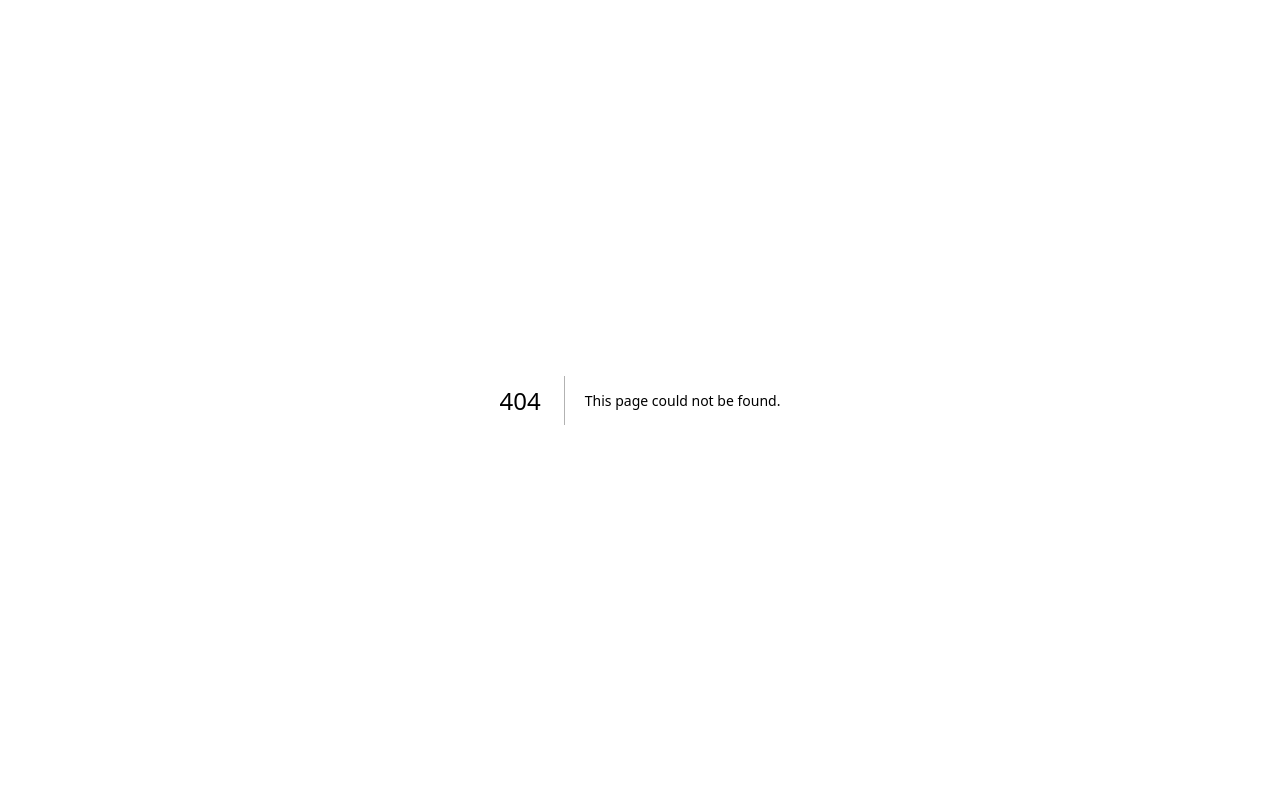
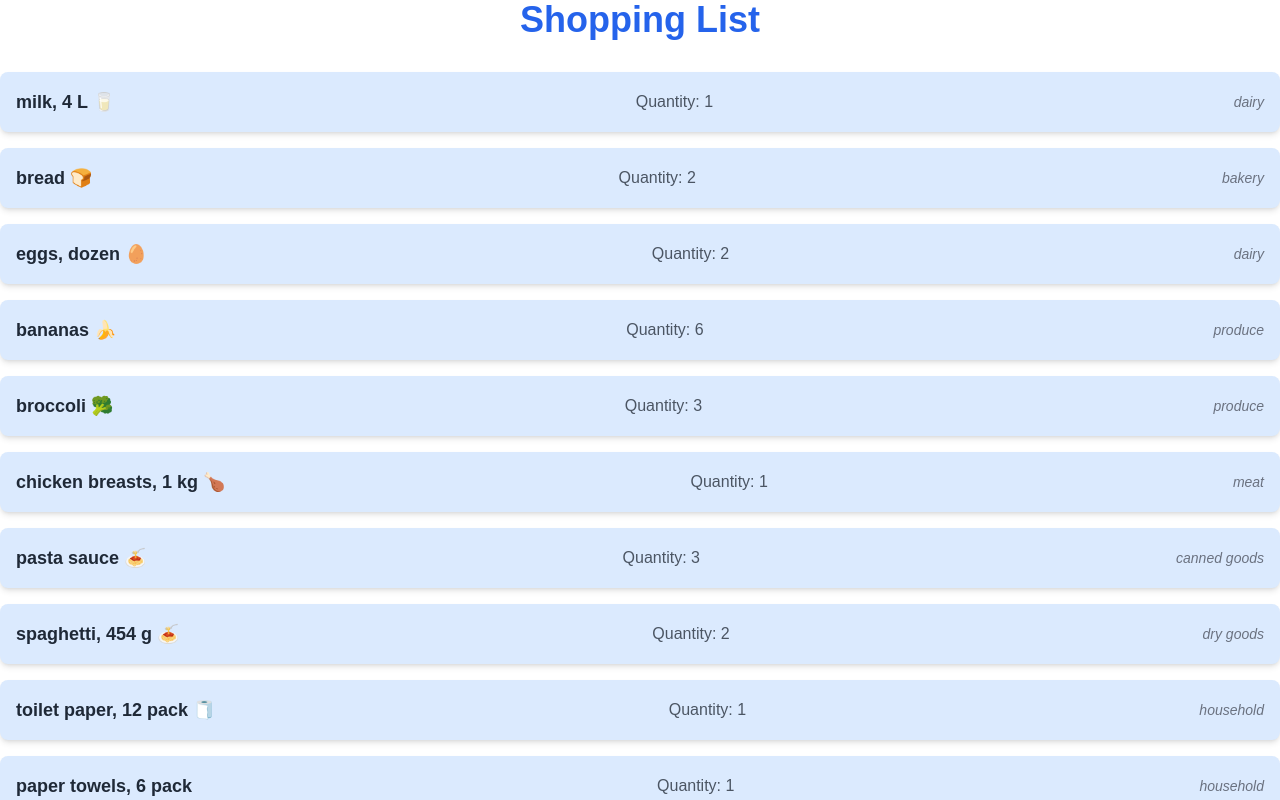
Before and after one commit to ulysses0511/cprg306-assignments, a Next.js app: page /week-3 in a window 1280 px wide. Before the commit this address had no page. Shown: the top 800 px of the page. Built offline with nearby package versions, Linux system fonts and the light colour scheme.

Commit message:
Completed week-3 Assignment

```diff
--- a/app/layout.js
+++ b/app/layout.js
@@ -13,7 +13,7 @@ const geistMono = localFont({
 });
 
 export const metadata = {
-  title: "Create Next App",
+  title: "Shopping List",
   description: "Generated by create next app",
 };
 
--- a/app/page.js
+++ b/app/page.js
@@ -4,7 +4,10 @@ export default function Home(){
   return(
     <main>
       <h1>CPRG 306: Web Development 2 - Assignments</h1>
-      <Link href="/week-2">Week 2 Assignment</Link>
+      <ul>
+        <li><Link href="/week-2">Week 2 Assignment</Link></li>
+        <li><Link href="/week-3">Week 3 Assignment</Link></li>
+      </ul>
     </main>
   );
 };
--- a/app/week-2/page.js
+++ b/app/week-2/page.js
@@ -7,4 +7,4 @@ export default function page(){
             <StudentInfo />
         </main>
     );
-}
+};
--- /dev/null
+++ b/app/week-3/item-list.js
@@ -0,0 +1,108 @@
+import Item from './item';
+
+function ItemList(){
+    const item1 = {
+        name: "milk, 4 L 🥛",
+        quantity: 1,
+        category: "dairy",
+      };
+
+    const item2 = {
+      name: "bread 🍞",
+      quantity: 2,
+      category: "bakery",
+    };
+
+    const item3 = {
+      name: "eggs, dozen 🥚",
+      quantity: 2,
+      category: "dairy",
+    };
+
+    const item4 = {
+      name: "bananas 🍌",
+      quantity: 6,
+      category: "produce",
+    };
+
+    const item5 = {
+      name: "broccoli 🥦",
+      quantity: 3,
+      category: "produce",
+    };
+
+    const item6 = {
+      name: "chicken breasts, 1 kg 🍗",
+      quantity: 1,
+      category: "meat",
+    };
+
+    const item7 = {
+      name: "pasta sauce 🍝",
+      quantity: 3,
+      category: "canned goods",
+    };
+
+    const item8 = {
+      name: "spaghetti, 454 g 🍝",
+      quantity: 2,
+      category: "dry goods",
+    };
+
+    const item9 = {
+      name: "toilet paper, 12 pack 🧻",
+      quantity: 1,
+      category: "household",
+    };
+
+    const item10 = {
+      name: "paper towels, 6 pack",
+      quantity: 1,
+      category: "household",
+    };
+
+    const item11 = {
+      name: "dish soap 🍽️",
+      quantity: 1,
+      category: "household",
+    };
+
+    const item12 = {
+      name: "hand soap 🧼",
+      quantity: 4,
+      category: "household",
+    };
+
+      // Store items in an array
+    const items = [
+      item1,
+      item2,
+      item3,
+      item4,
+      item5,
+      item6,
+      item7,
+      item8,
+      item9,
+      item10,
+      item11,
+      item12,
+    ];
+
+
+      return(
+        <ul className="space-y-4">
+            {items.map((item, index) => (
+              <Item
+              key={index}
+              name={item.name}
+              quantity={item.quantity}
+              category={item.category}
+              />
+            ))}
+        </ul>
+
+      );
+}
+
+export default ItemList;
--- /dev/null
+++ b/app/week-3/item.js
@@ -0,0 +1,11 @@
+function Item({name, quantity, category}){
+    return (
+        <li className="flex justify-between items-center p-4 bg-blue-100 rounded-lg shadow-md">
+            <div className="text-lg font-semibold text-gray-800">{name}</div>
+            <div className="text-gray-600">Quantity: {quantity}</div>
+            <div className="text-sm text-gray-500 italic">{category}</div>
+        </li>
+    );
+};
+
+export default Item;
--- /dev/null
+++ b/app/week-3/page.js
@@ -0,0 +1,12 @@
+import ItemList from './item-list';
+
+export default function Page(){
+    return(
+        <main>
+            <header className="mb-8 text-center">
+                <h1 className="text-4xl font-bold text-blue-600">Shopping List</h1>
+            </header>
+            <ItemList />
+        </main>
+    )
+};
```
